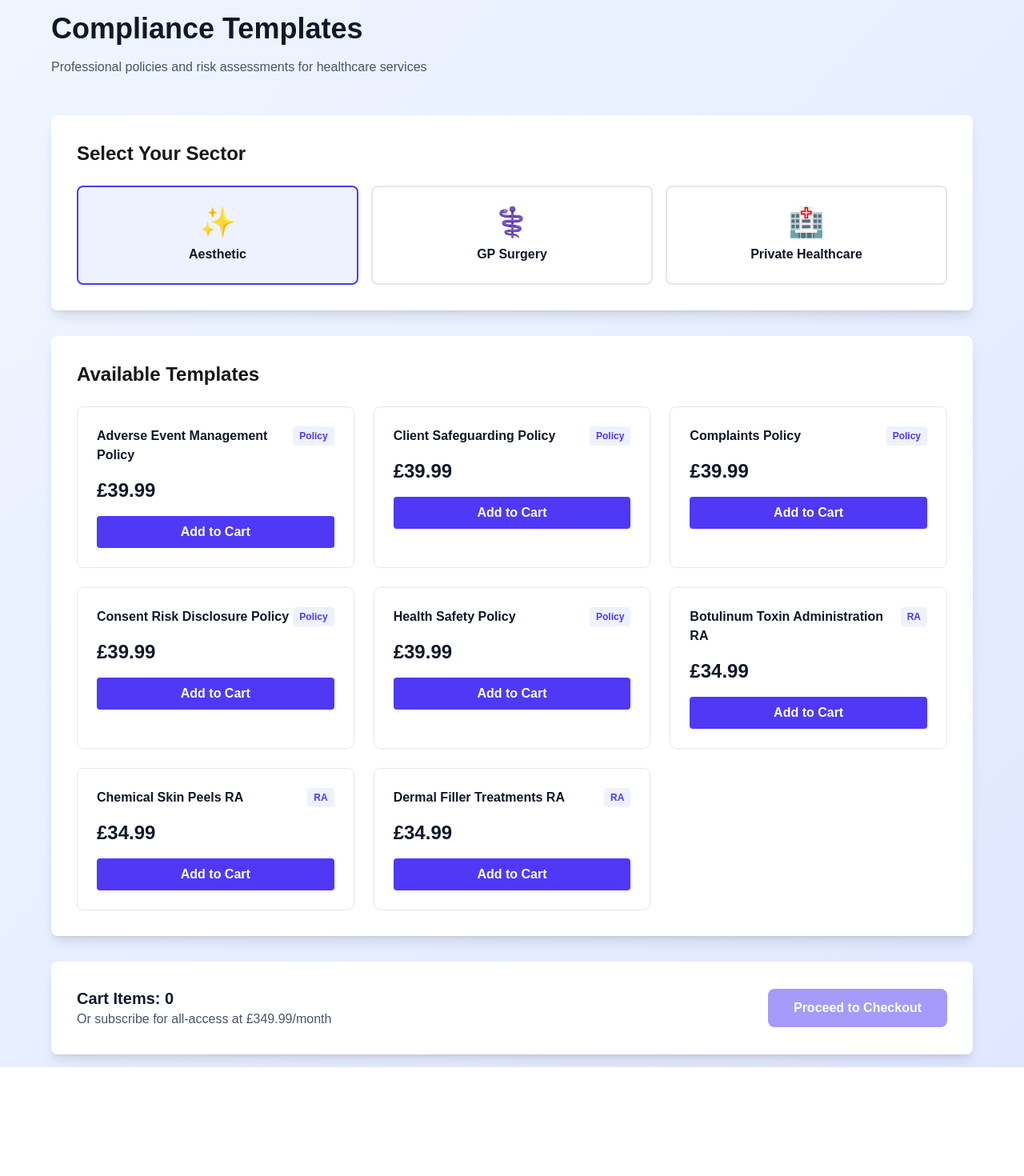
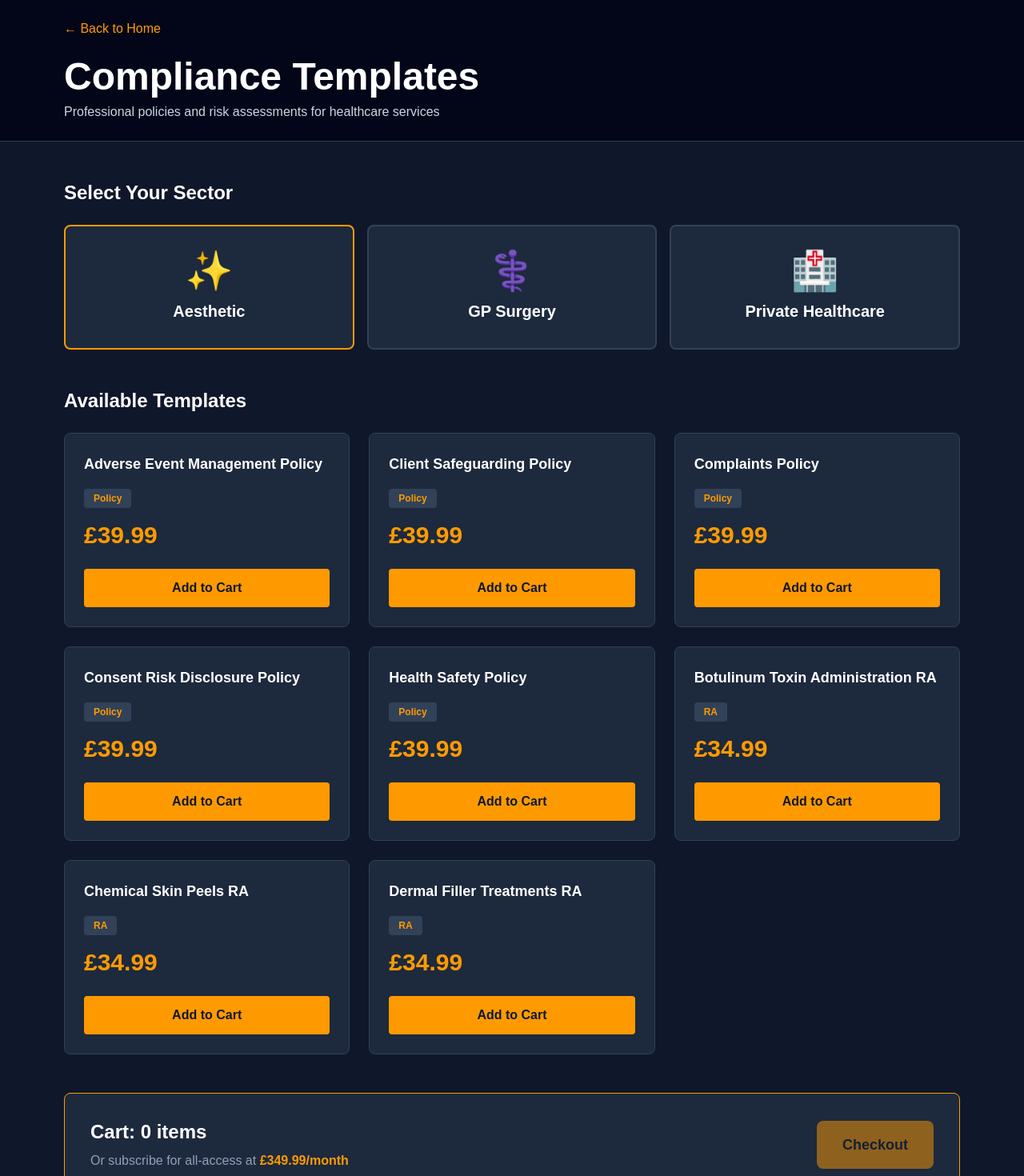
Before and after one commit to AScottCWC/barkerscott-web, a Next.js app: page /policies in a window 1280 px wide. Shown: the top 1470 px of the page at 80% size. Before the commit the page ends 1334 px from the top, so only its background shows below. Built offline with nearby package versions, Linux system fonts and the light colour scheme.

Commit message:
Match policies page to home page design

```diff
--- a/app/policies/page.tsx
+++ b/app/policies/page.tsx
@@ -60,50 +60,56 @@ export default function PoliciesPage() {
   };
 
   return (
-    <div className="min-h-screen bg-gradient-to-br from-blue-50 to-indigo-100 p-4">
-      <div className="max-w-6xl mx-auto">
+    <div className="min-h-screen bg-slate-900">
+      {/* Header */}
+      <div className="bg-slate-950 border-b border-slate-700 py-6">
+        <div className="max-w-6xl mx-auto px-4">
+          <button onClick={() => router.push('/')} className="text-amber-500 hover:text-amber-400 mb-6">← Back to Home</button>
+          <h1 className="text-5xl font-bold text-white mb-2">Compliance Templates</h1>
+          <p className="text-slate-300">Professional policies and risk assessments for healthcare services</p>
+        </div>
+      </div>
+
+      <div className="max-w-6xl mx-auto px-4 py-12">
+        {/* Sector Selection */}
         <div className="mb-12">
-          <h1 className="text-4xl font-bold text-gray-900 mb-4">Compliance Templates</h1>
-          <p className="text-gray-600">Professional policies and risk assessments for healthcare services</p>
-        </div>
-
-        <div className="bg-white rounded-lg shadow-lg p-8 mb-8">
-          <h2 className="text-2xl font-bold mb-6">Select Your Sector</h2>
+          <h2 className="text-2xl font-bold text-white mb-6">Select Your Sector</h2>
           <div className="grid grid-cols-1 md:grid-cols-3 gap-4">
             {sectors.map((sector) => (
               <button
                 key={sector.id}
                 onClick={() => setSelectedSector(sector.id)}
-                className={`p-6 rounded-lg border-2 transition ${
+                className={`p-8 rounded-lg border-2 transition text-center ${
                   selectedSector === sector.id
-                    ? 'border-indigo-600 bg-indigo-50'
-                    : 'border-gray-200 bg-white hover:border-indigo-300'
+                    ? 'border-amber-500 bg-slate-800'
+                    : 'border-slate-700 bg-slate-800 hover:border-amber-400'
                 }`}
               >
-                <div className="text-4xl mb-2">{sector.icon}</div>
-                <div className="font-semibold text-gray-900">{sector.name}</div>
+                <div className="text-5xl mb-3">{sector.icon}</div>
+                <div className="text-xl font-semibold text-white">{sector.name}</div>
               </button>
             ))}
           </div>
         </div>
 
-        <div className="bg-white rounded-lg shadow-lg p-8 mb-8">
-          <h2 className="text-2xl font-bold mb-6">Available Templates</h2>
+        {/* Templates Grid */}
+        <div className="mb-12">
+          <h2 className="text-2xl font-bold text-white mb-6">Available Templates</h2>
           <div className="grid grid-cols-1 md:grid-cols-2 lg:grid-cols-3 gap-6">
             {currentTemplates.map((template) => (
-              <div key={template.id} className="border border-gray-200 rounded-lg p-6 hover:shadow-lg transition">
+              <div key={template.id} className="bg-slate-800 border border-slate-700 rounded-lg p-6 hover:border-amber-500 transition">
                 <div className="flex justify-between items-start mb-4">
-                  <h3 className="font-bold text-gray-900 flex-1">{template.name}</h3>
-                  <span className="text-xs font-semibold text-indigo-600 bg-indigo-50 px-2 py-1 rounded">
-                    {template.type}
-                  </span>
+                  <h3 className="font-semibold text-white flex-1 text-lg">{template.name}</h3>
                 </div>
-                <div className="mb-4">
-                  <span className="text-2xl font-bold text-gray-900">£{template.price.toFixed(2)}</span>
+                <span className="text-xs font-semibold text-amber-500 bg-slate-700 px-3 py-1 rounded inline-block mb-4">
+                  {template.type}
+                </span>
+                <div className="mb-6">
+                  <span className="text-3xl font-bold text-amber-500">£{template.price.toFixed(2)}</span>
                 </div>
                 <button
                   onClick={() => handleAddToCart(template.id)}
-                  className="w-full bg-indigo-600 text-white py-2 rounded font-semibold hover:bg-indigo-700"
+                  className="w-full bg-amber-500 hover:bg-amber-600 text-slate-900 font-bold py-3 rounded transition"
                 >
                   Add to Cart
                 </button>
@@ -112,18 +118,19 @@ export default function PoliciesPage() {
           </div>
         </div>
 
-        <div className="bg-white rounded-lg shadow-lg p-8">
+        {/* Cart Summary */}
+        <div className="bg-slate-800 border border-amber-500 rounded-lg p-8">
           <div className="flex justify-between items-center">
             <div>
-              <h3 className="text-xl font-bold text-gray-900">Cart Items: {cart.length}</h3>
-              <p className="text-gray-600">Or subscribe for all-access at £349.99/month</p>
+              <h3 className="text-2xl font-bold text-white mb-2">Cart: {cart.length} item{cart.length !== 1 ? 's' : ''}</h3>
+              <p className="text-slate-400">Or subscribe for all-access at <span className="text-amber-500 font-bold">£349.99/month</span></p>
             </div>
             <button
               onClick={handleCheckout}
               disabled={cart.length === 0}
-              className="bg-indigo-600 text-white px-8 py-3 rounded-lg font-bold hover:bg-indigo-700 disabled:opacity-50"
+              className="bg-amber-500 hover:bg-amber-600 disabled:opacity-50 text-slate-900 px-8 py-4 rounded-lg font-bold text-lg transition"
             >
-              Proceed to Checkout
+              Checkout
             </button>
           </div>
         </div>
```
